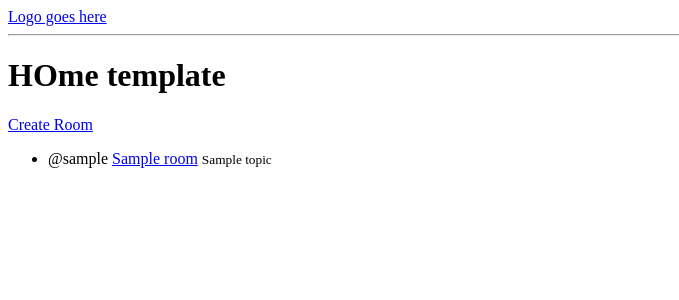
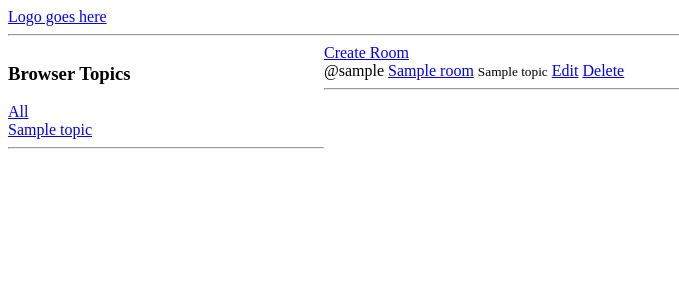
Before and after one commit to gauravrai/py-letsdiscuss, a Django app: page / in a window 1280 px wide. Shown: the top 300 px of the page, without its empty margins (0-679 px from the left). Run offline with Django 4.2, Linux system fonts and the light colour scheme; tables that the repository leaves empty hold one stand-in row (values such as "Sample post").

Commit message:
Addded view and templates to render and delete posts

```diff
--- a/studybud/base/templates/base/home.html
+++ b/studybud/base/templates/base/home.html
@@ -2,17 +2,40 @@
 
 
 {% block content %}
-<h1>HOme template</h1>
-<a href="{% url 'create-room' %}">Create Room</a>
-<ul>
+<style>
+    .home-container {
+        display: grid;
+        grid-template-columns: 1fr 3fr;
+    }
+</style>
 
-    {% for room in rooms  %}
-        <li>
-            <span>@{{room.host.username}}</span>
-            <a href="/room/{{room.id}}">{{room.name}}</a>
-            <small>{{room.topic.name}}</small>
-        </li>
-    {% endfor %}
+<div class="home-container">
+    <div>
+        <h3>Browser Topics</h3>
+        <div>
+            <a href="{% url 'home' %}">All</a>
+        </div>
+        {% for topic in topics %}
+            <div>
+                <a href="{% url 'home' %}?q={{topic.name}}">{{ topic.name }}</a>
+            </div>
+        {% endfor %}
 
-</ul>
+        <hr>
+    </div>
+    <div>
+        <a href="{% url 'create-room' %}">Create Room</a>
+        {% for room in rooms  %}
+            <div>
+                <span>@{{room.host.username}}</span>
+                <a href="/room/{{room.id}}">{{room.name}}</a>
+                <small>{{room.topic.name}}</small>
+                <a href="{% url 'update-room' room.id %}">Edit</a>
+                <a href="{% url 'delete-room' room.id %}">Delete</a>
+                <hr>
+            </div>
+        {% endfor %}
+
+    </div>
+</div>
 {% endblock %}
--- a/studybud/base/templates/base/room_form.html
+++ b/studybud/base/templates/base/room_form.html
@@ -4,7 +4,7 @@
     <div>
         <form action="" method="POST">
             {% csrf_token %}
-
+            {{ form.as_p }}
             <input type="submit" value="Submit" />
         </form>
     </div>
--- a/studybud/base/urls.py
+++ b/studybud/base/urls.py
@@ -4,5 +4,7 @@ from . import views
 urlpatterns = [
     path('', views.home, name='home'),
     path('room/<str:pk>/', views.room, name='room'),
-    path('create-room', views.createRoom, name='create-room')
+    path('create-room', views.createRoom, name='create-room'),
+    path('update-room/<str:pk>', views.updateRoom, name='update-room'),
+    path('delete-room/<str:pk>', views.deleteRoom, name='delete-room')
 ]
--- a/studybud/base/views.py
+++ b/studybud/base/views.py
@@ -1,11 +1,16 @@
-from django.shortcuts import render
+from django.shortcuts import render, redirect
 from django.http import HttpResponse
-from .models import Room
+from .models import Room, Topic
+from .forms import RoomForm
 
 # Create your views here.
 def home(request):
     rooms = Room.objects.all()
-    context = {'rooms': rooms}
+    topics = Topic.objects.all()
+    context = {
+        'rooms': rooms,
+        'topics': topics
+    }
     return render(request, 'base/home.html', context)
 
 def room(request, pk):
@@ -14,5 +19,34 @@ def room(request, pk):
     return render(request, 'base/room.html', context)
 
 def createRoom(request):
-    context = {}
+    form = RoomForm()
+
+    if request.method == 'POST':
+        form = RoomForm(request.POST)
+        if form.is_valid():
+            form.save()
+            return redirect('home')
+    context = {'form': form}
     return render(request, 'base/room_form.html', context)
+
+def updateRoom(request, pk):
+    room = Room.objects.get(id = pk)
+    form = RoomForm(instance=room)
+
+    if request.method == 'POST':
+        form = RoomForm(request.POST, instance=room)
+        if form.is_valid():
+            form.save()
+            return redirect('update-room', pk)
+
+    context = {'form': form}
+    return render(request, 'base/room_form.html', context)
+
+def deleteRoom(request, pk):
+    room = Room.objects.get(id = pk)
+
+    if request.method == 'POST':
+        room.delete()
+        return redirect('home')
+
+    return render(request, 'base/delete.html', {'obj': room.name})
```
Also changed, not shown: studybud/base/forms.py (added, +9 -0 lines), studybud/base/templates/base/delete.html (added, +11 -0 lines).
